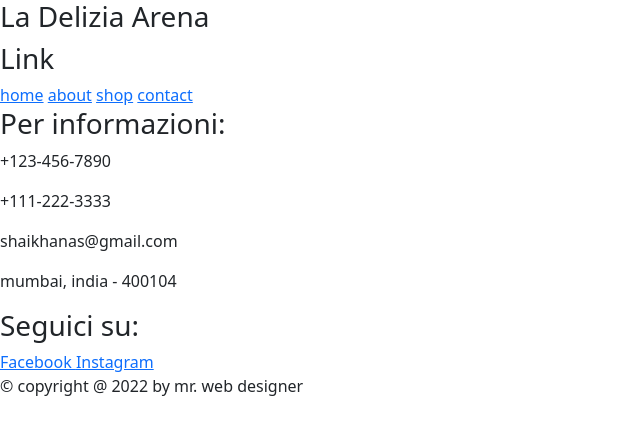
After one commit to Lorenzoronchi22/campo7website, a PHP site: page /home.php in a window 1280 px wide. The commit adds this page. Shown: the top 435 px of the page, without its empty margins (0-640 px from the left). Run offline with PHP 8.4, Linux system fonts and the light colour scheme.

Commit message:
home page e footer

```diff
--- /dev/null
+++ b/footer.php
@@ -0,0 +1,31 @@
+<section class="footer">
+
+   <div class="box-container">
+
+      <div class="box">
+         <h3>Link</h3>
+         <a href="home.php">home</a>
+         <a href="about.php">about</a>
+         <a href="shop.php">shop</a>
+         <a href="contact.php">contact</a>
+      </div>
+
+      <div class="box">
+         <h3>Per informazioni:</h3>
+         <p> <i class="fas fa-phone"></i> +123-456-7890 </p>
+         <p> <i class="fas fa-phone"></i> +111-222-3333 </p>
+         <p> <i class="fas fa-envelope"></i> shaikhanas@gmail.com </p>
+         <p> <i class="fas fa-map-marker-alt"></i> mumbai, india - 400104 </p>
+      </div>
+
+      <div class="box">
+         <h3>Seguici su:</h3>
+         <a href="#"> <i class="fab fa-facebook-f"></i> Facebook </a>
+         <a href="#"> <i class="fab fa-instagram"></i> Instagram </a>
+      </div>
+
+   </div>
+
+   <p class="credit"> &copy; copyright  @ <?php echo date('Y'); ?> by <span>mr. web designer</span> </p>
+
+</section>
--- /dev/null
+++ b/home.php
@@ -0,0 +1,25 @@
+<?php
+include('connection.php');
+session_start();
+?>
+<!DOCTYPE html>
+<html lang="en">
+<head>
+<meta charset="UTF-8">
+  <meta http-equiv="X-UA-Compatible" content="IE=edge">
+  <meta name="viewport" content="width=device-width, initial-scale=1.0">
+    <link href="https://cdn.jsdelivr.net/npm/bootstrap@5.0.2/dist/css/bootstrap.min.css" rel="stylesheet" integrity="sha384-EVSTQN3/azprG1Anm3QDgpJLIm9Nao0Yz1ztcQTwFspd3yD65VohhpuuCOmLASjC" crossorigin="anonymous">
+    <meta charset="utf-8">
+    <meta name="viewport" content="width=device-width, initial-scale=1">
+
+    <link href="https://cdn.jsdelivr.net/npm/bootstrap@5.0.2/dist/css/bootstrap.min.css" rel="stylesheet" integrity="sha384-EVSTQN3/azprG1Anm3QDgpJLIm9Nao0Yz1ztcQTwFspd3yD65VohhpuuCOmLASjC" crossorigin="anonymous">
+
+    <title>La Delizia Arena</title>
+</head>
+<body>
+    <h3>La Delizia Arena</h3>
+
+    <?php include 'footer.php';
+    ?>
+</body>
+</html>
```
Also changed, not shown: login.php (+8 -8 lines).
